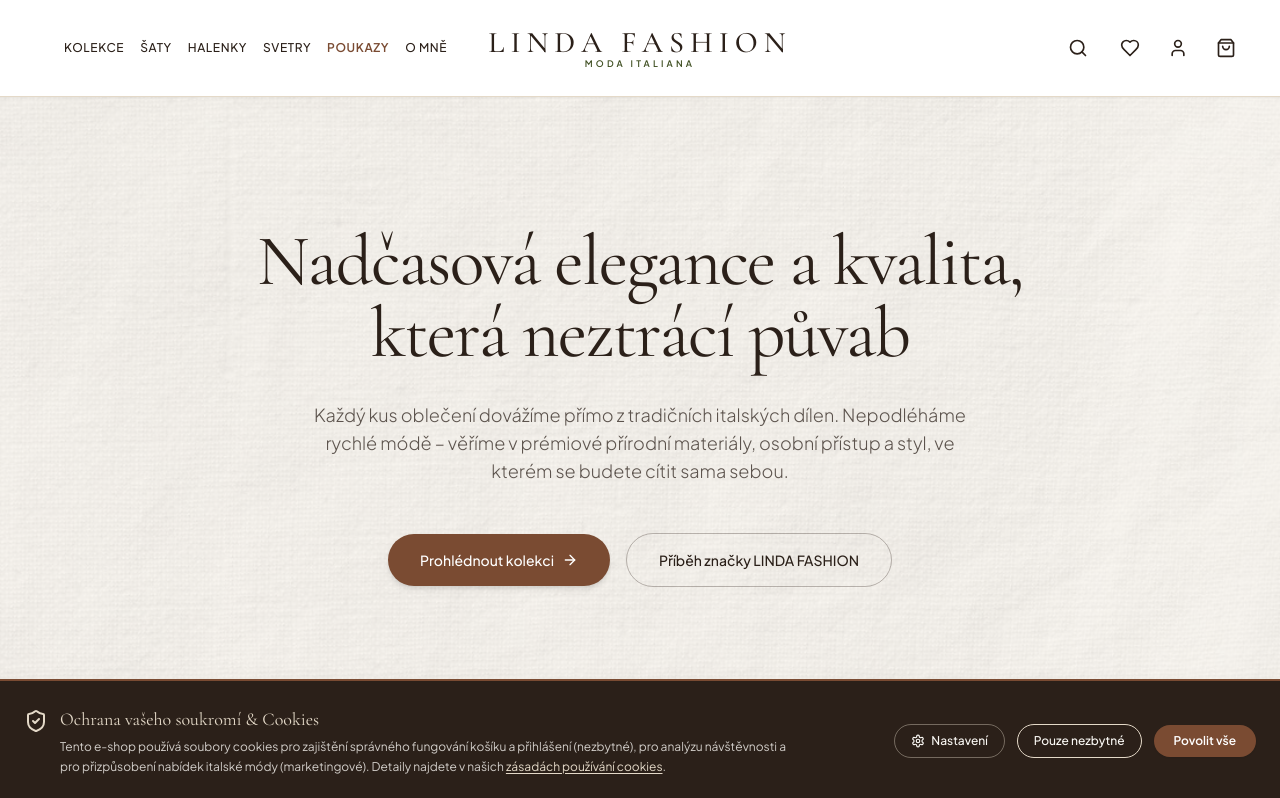
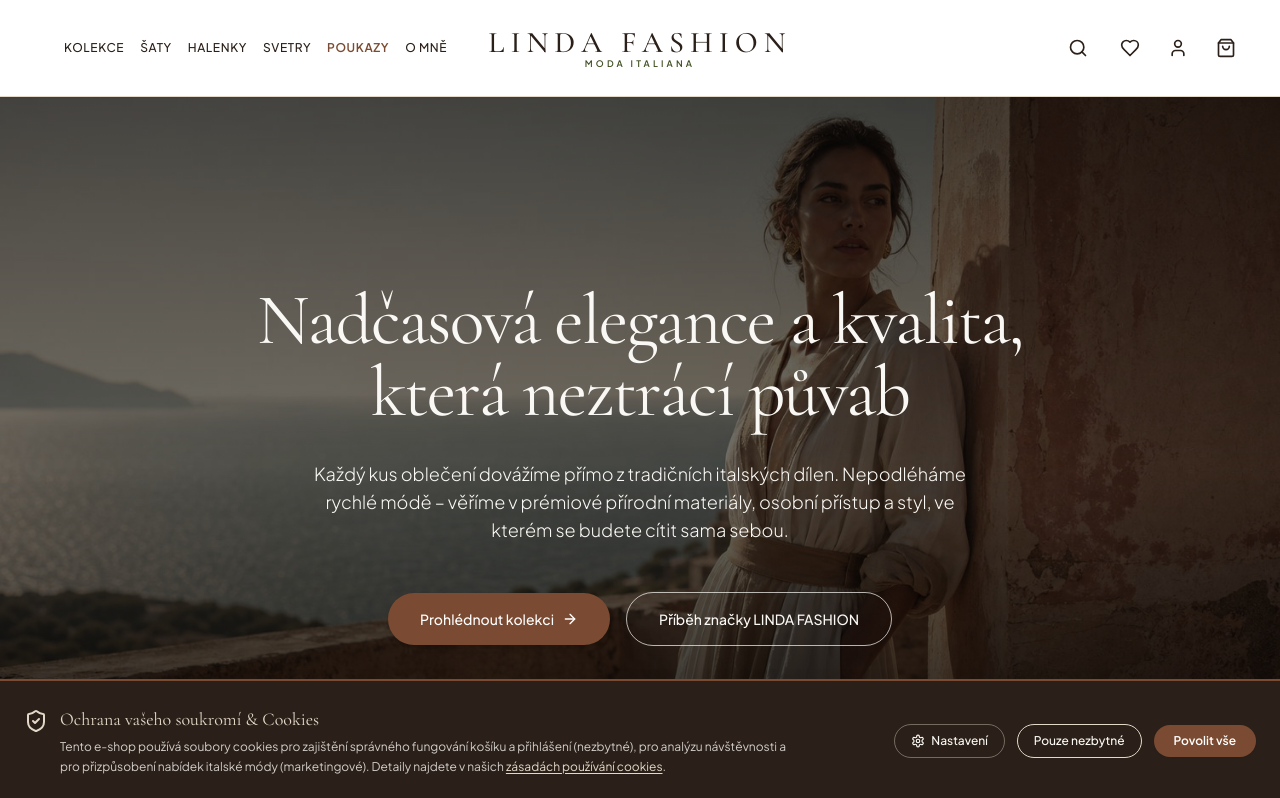
Before and after one commit to Fajlajpos/LINDAFASHION, a Next.js app: page / in a window 1280 px wide. Shown: the top 798 px of the page. Built offline with nearby package versions, Linux system fonts and the light colour scheme.

Commit message:
zacatek hero sekce

```diff
--- a/src/app/(shop)/page.tsx
+++ b/src/app/(shop)/page.tsx
@@ -1,5 +1,6 @@
 import React from 'react';
 import Link from 'next/link';
+import Image from 'next/image';
 import { ProductCard } from '@/components/shop/ProductCard';
 import { ArrowRight, Heart } from 'lucide-react';
 
@@ -47,29 +48,43 @@ export default async function HomePage() {
 
   return (
     <div className="space-y-20 pb-20">
-      {/* Hero section s jemně průhlednou vlastností textury */}
-      <section className="relative overflow-hidden texture-hero-user py-24 sm:py-32 border-b border-[#E4D9C8]/80">
+      {/* Hero section – editorial fotografie přes celou plochu, texty na ní */}
+      <section className="relative overflow-hidden bg-linda-espresso min-h-[86vh] sm:min-h-[92vh] flex items-center py-24 sm:py-32">
+        <Image
+          src="/hero-editorial.jpg"
+          alt="Žena v lněných šatech z italské kolekce na terase nad mořem"
+          fill
+          priority
+          sizes="100vw"
+          className="object-cover object-[72%_22%] sm:object-[center_22%] saturate-[.7]"
+        />
+        {/* Neutrálně ztmavovací vrstva kvůli čitelnosti textu na fotografii */}
+        <div
+          aria-hidden="true"
+          className="absolute inset-0 bg-black/55 bg-gradient-to-t from-black/70 via-transparent to-black/35"
+        />
+
         <div className="max-w-7xl mx-auto px-4 sm:px-6 lg:px-8 text-center space-y-8 relative z-10">
 
-          <h1 className="font-serif text-4xl sm:text-6xl md:text-7xl font-normal text-[#2B2019] tracking-tight max-w-4xl mx-auto leading-[1.1]">
+          <h1 className="font-serif text-4xl sm:text-6xl md:text-7xl font-normal text-linda-cream tracking-tight max-w-4xl mx-auto leading-[1.1]">
             Nadčasová elegance a kvalita, která neztrácí půvab
           </h1>
 
-          <p className="text-base sm:text-lg text-[#2B2019]/75 max-w-2xl mx-auto font-light leading-relaxed">
+          <p className="text-base sm:text-lg text-linda-cream max-w-2xl mx-auto font-light leading-relaxed">
             Každý kus oblečení dovážíme přímo z tradičních italských dílen. Nepodléháme rychlé módě – věříme v prémiové přírodní materiály, osobní přístup a styl, ve kterém se budete cítit sama sebou.
           </p>
 
           <div className="flex flex-col sm:flex-row items-center justify-center gap-4 pt-4">
             <Link
               href="/produkty"
-              className="w-full sm:w-auto px-8 py-4 bg-[#7A4B32] text-white text-sm font-medium rounded-full hover:bg-[#633B26] transition-all shadow-md flex items-center justify-center gap-2 group"
+              className="w-full sm:w-auto px-8 py-4 bg-linda-cognac text-white text-sm font-medium rounded-full hover:bg-linda-cognacHover transition-all shadow-md flex items-center justify-center gap-2 group"
             >
               Prohlédnout kolekci
               <ArrowRight className="w-4 h-4 group-hover:translate-x-1 transition-transform" />
             </Link>
             <Link
               href="/o-mne"
-              className="w-full sm:w-auto px-8 py-4 border border-[#2B2019]/30 text-[#2B2019] text-sm font-medium rounded-full hover:border-[#7A4B32] hover:text-[#7A4B32] transition-all"
+              className="w-full sm:w-auto px-8 py-4 border border-linda-cream/70 text-linda-cream text-sm font-medium rounded-full hover:bg-linda-cream hover:text-linda-espresso transition-all"
             >
               Příběh značky LINDA FASHION
             </Link>
```
Also changed, not shown: .claude/settings.json, Italian Fashion Editorial.jpg (added), public/hero-editorial.jpg (added).
